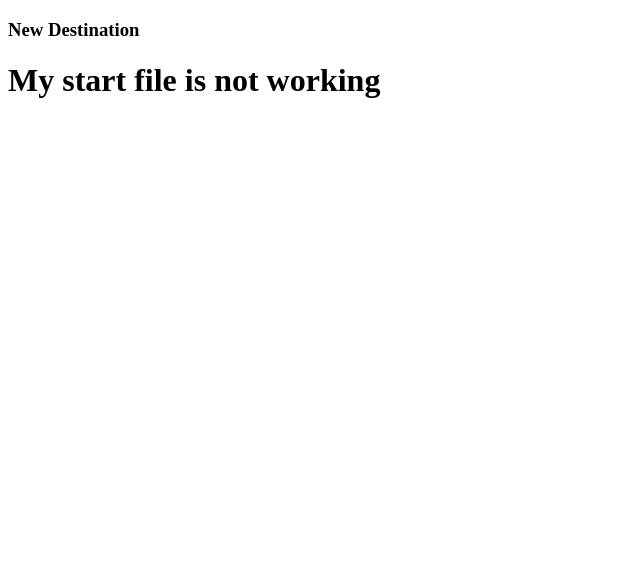
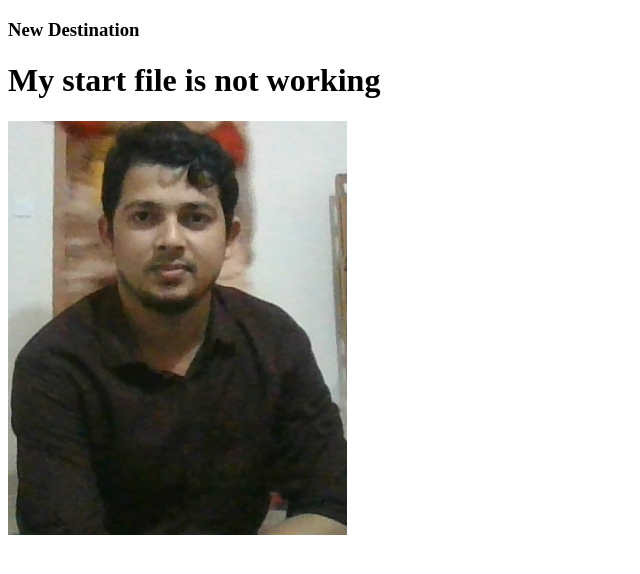
Before and after one commit to SheikhShuvoAhmed/my-first-repo, a plain HTML site: page index.html in a window 1280 px wide. Shown: the whole page, without its empty margins (0-640 px from the left). Drawn offline with Linux system fonts and the light colour scheme.

Commit message:
added img

```diff
--- a/index.html
+++ b/index.html
@@ -8,5 +8,6 @@
 <body>
     <h3>New Destination</h3>
     <h1>My start file is not working</h1>
+    <img src="s.png" alt="">
 </body>
 </html>
```
